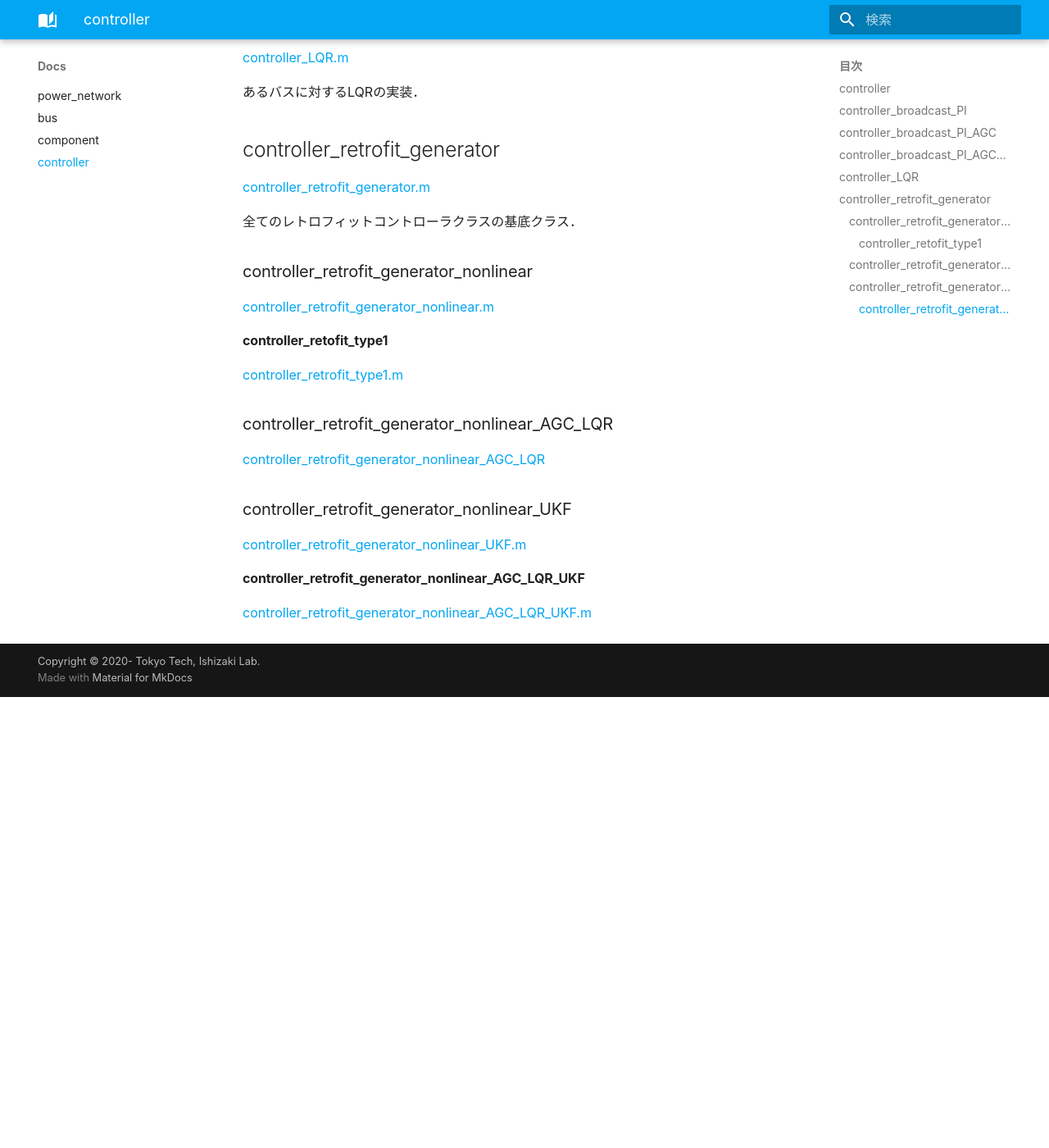
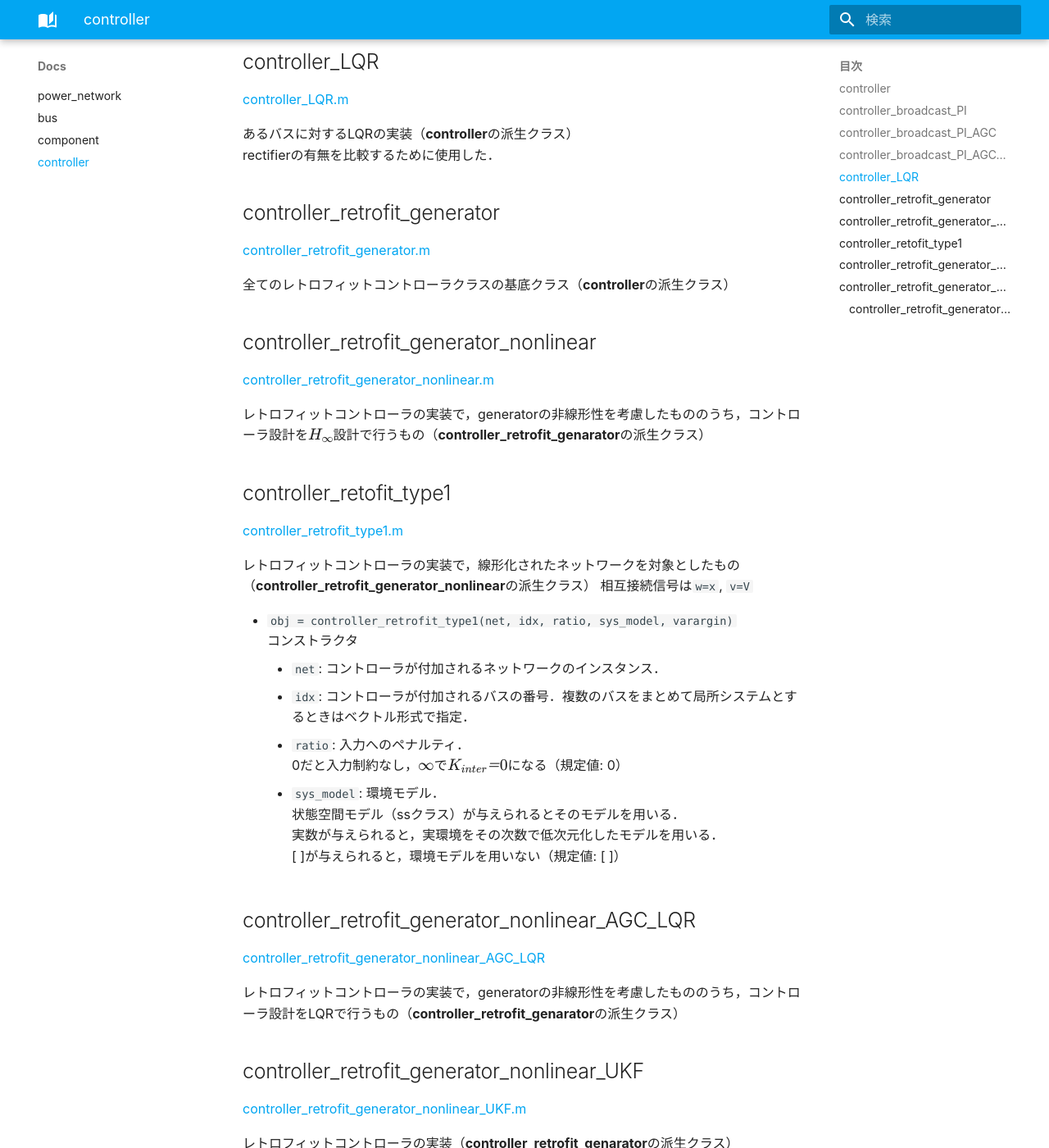
Before and after one commit to takahiro-kawaguchi/power_simulator_doc, an MkDocs documentation site: the page built from docs/Docs/controller.md, in a window 1280 px wide and 1400 px high, scrolled down 930 px. Shown: the whole window at 82% size. Built offline with MkDocs 1.6.1 and Material for MkDocs 9.7.7, drawn with Linux system fonts in a browser that asks for light colours; some web fonts are replaced; formulas are drawn with MathJax 3; before the commit the page ends 1780 px from its top, so only the background shows below that; some of the changed text lies outside the part shown.

Commit message:
コントローラに関する説明を追記した

```diff
--- a/docs/Docs/controller.md
+++ b/docs/Docs/controller.md
@@ -10,59 +10,82 @@
 
 [controller_broadcast_PI.m]()
 
-ブロードキャストコントローラ（PIコントローラ）の実装．
-周波数偏差をフィードバックする．
+ブロードキャストコントローラ（PIコントローラ）の実装で，generatorへの入力をAGCポートに限定したもの（**controller**の派生クラス）
+**controller_broadcast_PI_AGC**（入力にAGCポートとAVRポートを持つ）に含まれるため削除予定．
 
 
 ## controller_broadcast_PI_AGC
 
 [controller_broadcast_PI_AGC.m]()
 
-ブロードキャストAGCの実装．
+ブロードキャストコントローラ（PIコントローラ）の実装（**controller**の派生クラス）
 
 
 ## controller_broadcast_PI_AGC_normal
 
 [controller_broadcast_PI_AGC_normal.m]()
 
-ブロードキャストAGCの実装．
-[controller_broadcast_PI_AGC_normal](/Docs/controller/#controller_broadcast_pi_agc_normal)との違いは，ゲインを電力に比例した形にしていること．
+ブロードキャストコントローラ（PIコントローラ）の実装（**controller**の派生クラス）
+[controller_broadcast_PI_AGC_normal](/Docs/controller/#controller_broadcast_pi_agc_normal)との違いは，ゲインを電力に比例した形にしていること（generatorの規模に比例して調整電力を分配する）
 
 
 ## controller_LQR
 
 [controller_LQR.m]()
 
-あるバスに対するLQRの実装．
+あるバスに対するLQRの実装（**controller**の派生クラス）
+rectifierの有無を比較するために使用した．
 
 
 ## controller_retrofit_generator
 
 [controller_retrofit_generator.m]()
 
-全てのレトロフィットコントローラクラスの基底クラス．
+全てのレトロフィットコントローラクラスの基底クラス（**controller**の派生クラス）
 
 
-### controller_retrofit_generator_nonlinear
+## controller_retrofit_generator_nonlinear
 
 [controller_retrofit_generator_nonlinear.m]()
 
+レトロフィットコントローラの実装で，generatorの非線形性を考慮したもののうち，コントローラ設計を$H_\infty$設計で行うもの（**controller_retrofit_genarator**の派生クラス）
 
-#### controller_retofit_type1
+
+## controller_retofit_type1
 
 [controller_retrofit_type1.m]()
 
+レトロフィットコントローラの実装で，線形化されたネットワークを対象としたもの（**controller_retrofit_generator_nonlinear**の派生クラス）
+相互接続信号は`w=x`, `v=V`
 
-### controller_retrofit_generator_nonlinear_AGC_LQR
+- `obj = controller_retrofit_type1(net, idx, ratio, sys_model, varargin)`
+    コンストラクタ
+    - `net`: コントローラが付加されるネットワークのインスタンス．
+    - `idx`: コントローラが付加されるバスの番号．複数のバスをまとめて局所システムとするときはベクトル形式で指定．
+    - `ratio`:  入力へのペナルティ．
+        0だと入力制約なし，$\infty$で$K_{inter}＝0$になる（規定値: 0）
+    - `sys_model`: 環境モデル．
+      状態空間モデル（ssクラス）が与えられるとそのモデルを用いる．
+      実数が与えられると，実環境をその次数で低次元化したモデルを用いる．
+      [ ]が与えられると，環境モデルを用いない（規定値: [ ]）
+
+
+## controller_retrofit_generator_nonlinear_AGC_LQR
 
 [controller_retrofit_generator_nonlinear_AGC_LQR]()
 
+レトロフィットコントローラの実装で，generatorの非線形性を考慮したもののうち，コントローラ設計をLQRで行うもの（**controller_retrofit_genarator**の派生クラス）
 
-### controller_retrofit_generator_nonlinear_UKF
+
+## controller_retrofit_generator_nonlinear_UKF
 
 [controller_retrofit_generator_nonlinear_UKF.m]()
 
+レトロフィットコントローラの実装（**controller_retrofit_genarator**の派生クラス）
 
-#### controller_retrofit_generator_nonlinear_AGC_LQR_UKF
+
+### controller_retrofit_generator_nonlinear_AGC_LQR_UKF
 
 [controller_retrofit_generator_nonlinear_AGC_LQR_UKF.m]()
+
+レトロフィットコントローラの実装（**controller_retrofit_genarator_nonlinear_UKF**の派生クラス）
```
